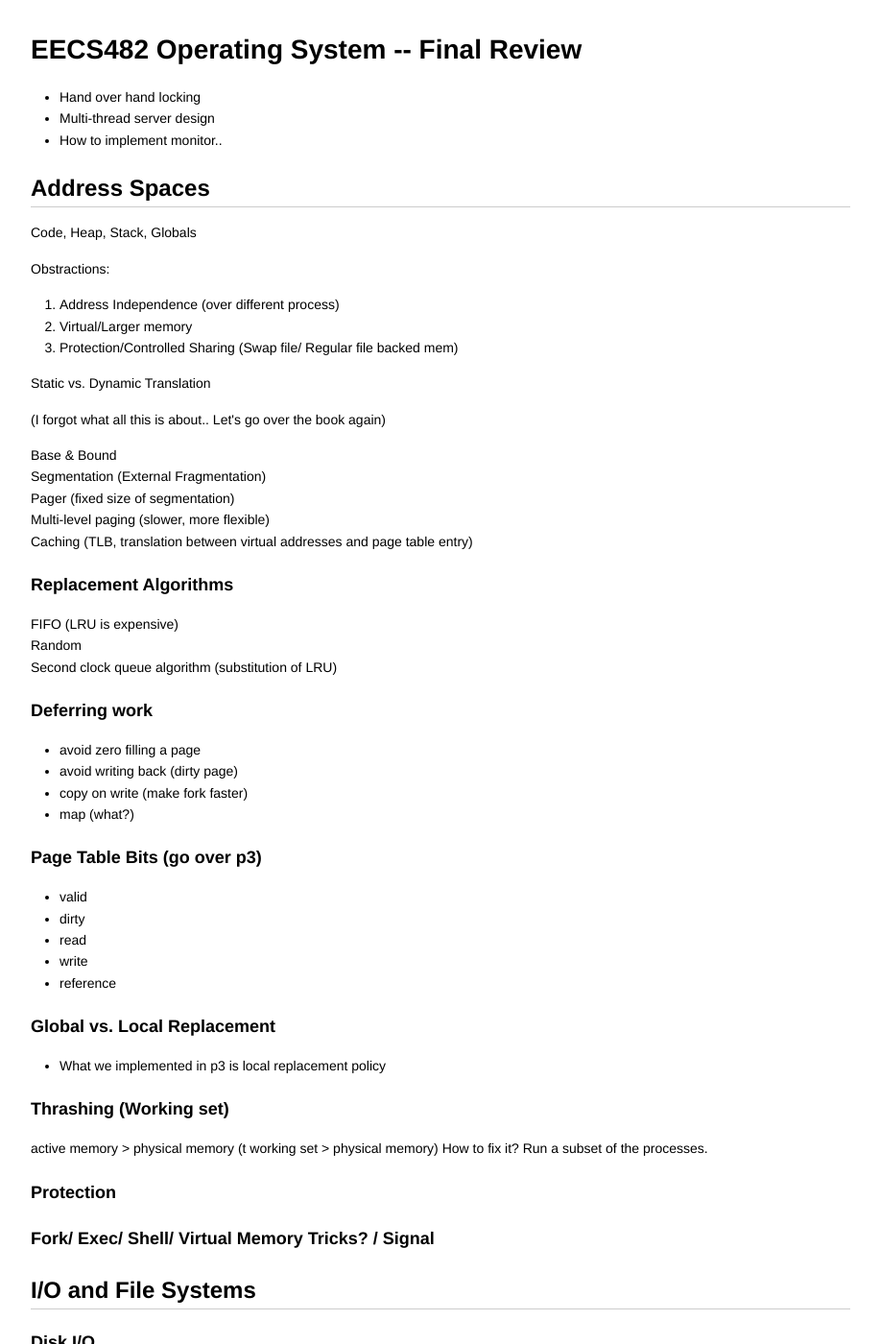
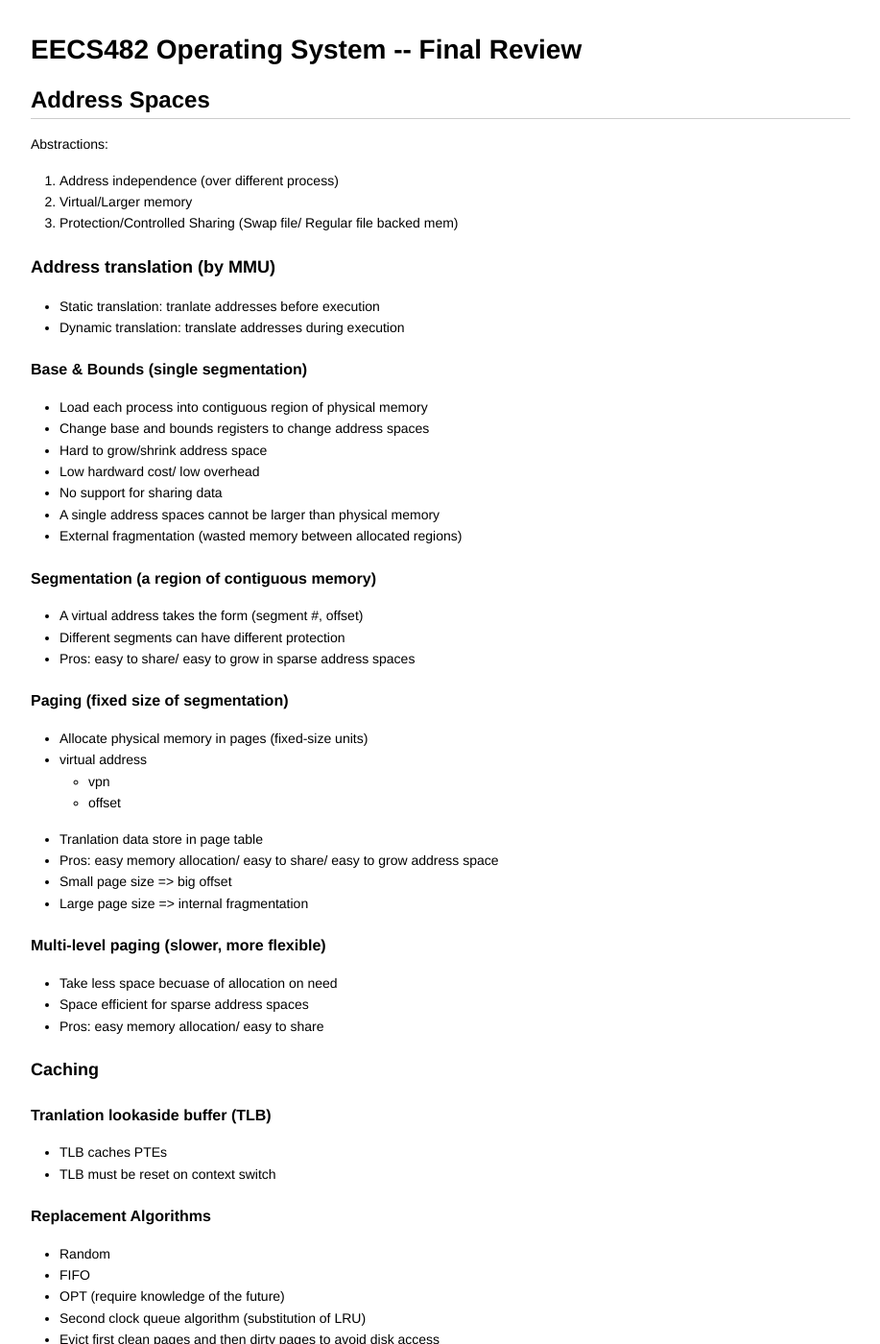
Before and after one commit to lichenhao1995/qinyeli.github.io, a Jekyll site: the page _posts/2016-04-23-eecs482_final_review.html, which Jekyll copies as it is, in a window 1280 px wide and 1400 px high. Shown: the whole window at 96% size, without its empty margins (181-1098 px from the left). Built offline with Jekyll 4.4.1, drawn with Linux system fonts in a browser that asks for light colours; formulas are drawn with MathJax 3; some of the changed text lies outside the part shown.

Commit message:
Updated eecs482 final note

```diff
--- a/_posts/2016-04-22-EECS482 Final Note.html
+++ b/_posts/2016-04-23-eecs482_final_review.html
@@ -445,41 +445,94 @@ pre[class*="language-"] {
 <body>
 <h1 id="toc_0">EECS482 Operating System -- Final Review</h1>
 
-<ul>
-<li>Hand over hand locking</li>
-<li>Multi-thread server design</li>
-<li>How to implement monitor..</li>
-</ul>
-
 <h2 id="toc_1">Address Spaces</h2>
 
-<p>Code, Heap, Stack, Globals</p>
-
-<p>Obstractions:</p>
+<p>Abstractions:</p>
 
 <ol>
-<li>Address Independence (over different process)</li>
+<li>Address independence (over different process)</li>
 <li>Virtual/Larger memory</li>
 <li>Protection/Controlled Sharing (Swap file/ Regular file backed mem)</li>
 </ol>
 
-<p>Static vs. Dynamic Translation</p>
+<h3 id="toc_2">Address translation (by MMU)</h3>
 
-<p>(I forgot what all this is about.. Let&#39;s go over the book again)</p>
+<ul>
+<li>Static translation: tranlate addresses before execution</li>
+<li>Dynamic translation: translate addresses during execution</li>
+</ul>
 
-<p>Base &amp; Bound<br>
-Segmentation (External Fragmentation)<br>
-Pager (fixed size of segmentation)<br>
-Multi-level paging (slower, more flexible)<br>
-Caching (TLB, translation between virtual addresses and page table entry)  </p>
+<h4 id="toc_3">Base &amp; Bounds (single segmentation)</h4>
 
-<h3 id="toc_2">Replacement Algorithms</h3>
+<ul>
+<li>Load each process into contiguous region of physical memory</li>
+<li>Change base and bounds registers to change address spaces</li>
+<li>Hard to grow/shrink address space</li>
+<li>Low hardward cost/ low overhead</li>
+<li>No support for sharing data</li>
+<li>A single address spaces cannot be larger than physical memory</li>
+<li>External fragmentation (wasted memory between allocated regions)</li>
+</ul>
 
-<p>FIFO (LRU is expensive)<br>
-Random<br>
-Second clock queue algorithm (substitution of LRU)</p>
+<h4 id="toc_4">Segmentation (a region of contiguous memory)</h4>
 
-<h3 id="toc_3">Deferring work</h3>
+<ul>
+<li>A virtual address takes the form (segment #, offset)</li>
+<li>Different segments can have different protection</li>
+<li>Pros: easy to share/ easy to grow in sparse address spaces</li>
+</ul>
+
+<h4 id="toc_5">Paging (fixed size of segmentation)</h4>
+
+<ul>
+<li>Allocate physical memory in pages (fixed-size units)</li>
+<li>virtual address
+
+<ul>
+<li>vpn</li>
+<li>offset</li>
+</ul></li>
+<li>Tranlation data store in page table</li>
+<li>Pros: easy memory allocation/ easy to share/ easy to grow address space</li>
+<li>Small page size =&gt; big offset</li>
+<li>Large page size =&gt; internal fragmentation</li>
+</ul>
+
+<h4 id="toc_6">Multi-level paging (slower, more flexible)</h4>
+
+<ul>
+<li>Take less space becuase of allocation on need</li>
+<li>Space efficient for sparse address spaces</li>
+<li>Pros: easy memory allocation/ easy to share</li>
+</ul>
+
+<h3 id="toc_7">Caching</h3>
+
+<h4 id="toc_8">Tranlation lookaside buffer (TLB)</h4>
+
+<ul>
+<li>TLB caches PTEs</li>
+<li>TLB must be reset on context switch</li>
+</ul>
+
+<h4 id="toc_9">Replacement Algorithms</h4>
+
+<ul>
+<li>Random</li>
+<li>FIFO</li>
+<li>OPT (require knowledge of the future)</li>
+<li>Second clock queue algorithm (substitution of LRU)</li>
+<li>Evict first clean pages and then dirty pages to avoid disk access</li>
+</ul>
+
+<h4 id="toc_10">Eviction</h4>
+
+<ul>
+<li>Write back</li>
+<li>Write through</li>
+</ul>
+
+<h3 id="toc_11">Deferring work</h3>
 
 <ul>
 <li>avoid zero filling a page</li>
@@ -488,7 +541,11 @@ Second clock queue algorithm (substitution of LRU)</p>
 <li>map (what?)</li>
 </ul>
 
-<h3 id="toc_4">Page Table Bits (go over p3)</h3>
+<h3 id="toc_12">Page Table</h3>
+
+<ul>
+<li>Page table for kernel address have to be stored in physical memory</li>
+<li>Page table bits
 
 <ul>
 <li>valid</li>
@@ -496,27 +553,93 @@ Second clock queue algorithm (substitution of LRU)</p>
 <li>read</li>
 <li>write</li>
 <li>reference</li>
+</ul></li>
 </ul>
 
-<h3 id="toc_5">Global vs. Local Replacement</h3>
+<h3 id="toc_13">Kernel vs. User Address Spaces</h3>
+
+<p>tranlation table =&gt; mode bit =&gt; sys call =&gt; interrupt vector table</p>
 
 <ul>
-<li>What we implemented in p3 is local replacement policy</li>
+<li>Kernel has its own address space</li>
+<li>Most of the kernel&#39;s virtual address space is pinned to physical memory.</li>
+<li>How does kernel access user&#39;s address space?
+
+<ul>
+<li>Via physical address</li>
+<li>Map kernel address space into every process&#39;s address space
+=&gt; Trap to kernel does not change address spaces; it just allows computer to access both OS and user parts of the address space
+
+<ul>
+<li>Pro: page tables of processes that are not running can be swapped in to the disk</li>
+</ul></li>
+</ul></li>
+<li>Only kernel can change the tranlation data</li>
+<li>Mode bit: kernel mode/ user mode</li>
+<li>Only kernel can execute privilege instructions provided by CPU</li>
+<li>Who changes the mode bit?
+
+<ul>
+<li>kernel!</li>
+<li>How to change back?
+
+<ul>
+<li>Exceptions</li>
+<li>System call</li>
+</ul></li>
+</ul></li>
+<li><p>user mode =&gt; kernel mode (All these are atomic)</p>
+
+<ul>
+<li>Set the mode bit to kernel mode</li>
+<li>Save registers, program counter, stack pointer</li>
+<li>Switch to the kernel stack (via changing sp)
+
+<ul>
+<li>Otherwise, other thread in can modify the kernel stack</li>
+<li>Each thread has its own kernel stack</li>
+</ul></li>
+<li>Switch to the kernel address space</li>
+<li>Jump to the sys call interrupt_handler</li>
+</ul></li>
+<li><p>Interrupt vector table (const, only set in boot)</p></li>
+<li><p>Administrative processis still running user model</p></li>
 </ul>
 
-<h3 id="toc_6">Thrashing (Working set)</h3>
+<h3 id="toc_14">Process Creation</h3>
 
-<p>active memory &gt; physical memory
-(t working set &gt; physical memory)
-How to fix it? Run a subset of the processes.</p>
+<ul>
+<li>Allocate process control block</li>
+<li>Initilize tranlation data for new address space</li>
+<li>Read program from executable into memory</li>
+<li>Initialize register</li>
+<li>Set user mode bit to user</li>
+<li>Jump to start of program</li>
+</ul>
 
-<h3 id="toc_7">Protection</h3>
+<h3 id="toc_15">Multiprocess Issues</h3>
 
-<h3 id="toc_8">Fork/ Exec/ Shell/ Virtual Memory Tricks? / Signal</h3>
+<ul>
+<li>Global vs. Local Replacement</li>
+<li>Thrashing (Working set)
 
-<h2 id="toc_9">I/O and File Systems</h2>
+<ul>
+<li>active memory &gt; physical memory</li>
+<li>i.e. (t working set &gt; physical memory)</li>
+<li>How to fix it? Run a subset of the processes.</li>
+</ul></li>
+</ul>
 
-<h3 id="toc_10">Disk I/O</h3>
+<h4 id="toc_16">Process Creation</h4>
+
+<ol>
+<li>fork()</li>
+<li>exec(): replace new process&#39;s data address space with data from program executable</li>
+</ol>
+
+<h2 id="toc_17">I/O and File Systems</h2>
+
+<h3 id="toc_18">Disk I/O</h3>
 
 <p>Abstraction provided by OS:</p>
 
@@ -569,7 +692,7 @@ How to fix it? Run a subset of the processes.</p>
 <li>No overwrite =&gt; page program operation, erase operation before rewrite</li>
 </ul>
 
-<h3 id="toc_11">File Systems</h3>
+<h3 id="toc_19">File Systems</h3>
 
 <ul>
 <li>File system is a persistent data structure</li>
@@ -585,7 +708,7 @@ How to fix it? Run a subset of the processes.</p>
 <li>Most files are small, but most bytes are in the large files</li>
 </ul>
 
-<h4 id="toc_12">How to find files? How to organize files?</h4>
+<h4 id="toc_20">How to find files? How to organize files?</h4>
 
 <ul>
 <li>File header (inode) that stores
@@ -598,7 +721,7 @@ How to fix it? Run a subset of the processes.</p>
 </ul></li>
 </ul>
 
-<h5 id="toc_13">Contiguous allocation (corresponds to base and bound)</h5>
+<h5 id="toc_21">Contiguous allocation (corresponds to base and bound)</h5>
 
 <ul>
 <li>An array of blocks</li>
@@ -608,7 +731,7 @@ How to fix it? Run a subset of the processes.</p>
 <li>External fragmentation</li>
 </ul>
 
-<h5 id="toc_14">Indexed files (corresponds to paging)</h5>
+<h5 id="toc_22">Indexed files (corresponds to paging)</h5>
 
 <ul>
 <li>An array of block pointers</li>
@@ -616,7 +739,7 @@ How to fix it? Run a subset of the processes.</p>
 <li>Potentially slow sequencial access</li>
 </ul>
 
-<h6 id="toc_15">Multi-level indexed files</h6>
+<h6 id="toc_23">Multi-level indexed files</h6>
 
 <ul>
 <li>A tree of block pointers</li>
@@ -624,7 +747,7 @@ How to fix it? Run a subset of the processes.</p>
 <li>Potentially more accesses to read a file block =&gt; unbalanced tree</li>
 </ul>
 
-<h4 id="toc_16">File Caching</h4>
+<h4 id="toc_24">File Caching</h4>
 
 <ul>
 <li>Virtual memory starts from memory and adds disk for larger capacity</li>
@@ -643,7 +766,7 @@ How to fix it? Run a subset of the processes.</p>
 </ul></li>
 </ul>
 
-<h4 id="toc_17">Reliability &amp; Durability</h4>
+<h4 id="toc_25">Reliability &amp; Durability</h4>
 
 <ul>
 <li>Ordering</li>
@@ -655,7 +778,7 @@ How to fix it? Run a subset of the processes.</p>
 </ul></li>
 </ul>
 
-<h5 id="toc_18">Shadowing (enable time machine)</h5>
+<h5 id="toc_26">Shadowing (enable time machine)</h5>
 
 <ol>
 <li>Update the shadow</li>
@@ -663,14 +786,14 @@ How to fix it? Run a subset of the processes.</p>
 <li>Update the new shadow</li>
 </ol>
 
-<h6 id="toc_19">Shadow Paging</h6>
+<h6 id="toc_27">Shadow Paging</h6>
 
 <ul>
 <li>Based on the observation that file system is a tree</li>
 <li>Only shadow nodes that are related to the transaction</li>
 </ul>
 
-<h5 id="toc_20">Logging</h5>
+<h5 id="toc_28">Logging</h5>
 
 <ol>
 <li>Write modifications to log, (which is stored in the disk)</li>
@@ -683,7 +806,7 @@ How to fix it? Run a subset of the processes.</p>
 <li>If only logging metadata, called journalling</li>
 </ul>
 
-<h5 id="toc_21">Log-structrued File System (LFS)</h5>
+<h5 id="toc_29">Log-structrued File System (LFS)</h5>
 
 <ul>
 <li>Optimize file system for writes (sequential)</li>
@@ -695,11 +818,11 @@ How to fix it? Run a subset of the processes.</p>
 
 <p>Problem: external fragmentation =&gt; log cleaner</p>
 
-<h2 id="toc_22">Networking and Distributed System</h2>
+<h2 id="toc_30">Networking and Distributed System</h2>
 
-<h3 id="toc_23">Networking</h3>
+<h3 id="toc_31">Networking</h3>
 
-<h4 id="toc_24">Socket</h4>
+<h4 id="toc_32">Socket</h4>
 
 <p>app -&gt; socket -&gt; NIC(network interface card) -&gt; NIC -&gt; socket -&gt; app</p>
 
@@ -708,11 +831,11 @@ How to fix it? Run a subset of the processes.</p>
 <li>bounded consumer-producer buffer</li>
 </ul>
 
-<h4 id="toc_25">IP (Internet Protocol)</h4>
+<h4 id="toc_33">IP (Internet Protocol)</h4>
 
 <ul>
 <li>UDP: message-oriented protocol, send data in chuncks (message bound visible), unreliable, fast (e.g. for live vedio streaming)</li>
-<li>TCP: connection-oriented protocol, slow, provide three obstractions
+<li>TCP: connection-oriented protocol, slow, provide three abstractions
 
 <ul>
 <li>reliability
@@ -738,7 +861,7 @@ How to fix it? Run a subset of the processes.</p>
 </ul></li>
 </ul>
 
-<h3 id="toc_26">Distributed System</h3>
+<h3 id="toc_34">Distributed System</h3>
 
 <p>Why do we want distributed System?</p>
 
@@ -821,7 +944,7 @@ void product_stub() {
     send(sock, &amp;status, sizeof(status));
 }</code></pre></div>
 
-<h4 id="toc_27">Ordering of distributed system</h4>
+<h4 id="toc_35">Ordering of distributed system</h4>
 
 <ul>
 <li>To synchronize in distributed system, we use message to communicate rather than shared memory.</li>
@@ -844,9 +967,9 @@ void product_stub() {
 <li>Each receive event set the local clock <code>Cj = max{Cj + 1, Ci + 1}</code></li>
 </ol>
 
-<h4 id="toc_28">Distributed File System</h4>
+<h4 id="toc_36">Distributed File System</h4>
 
-<h5 id="toc_29">Client side caching</h5>
+<h5 id="toc_37">Client side caching</h5>
 
 <ul>
 <li>Put more work to the client</li>
@@ -863,7 +986,7 @@ void product_stub() {
 </ul></li>
 </ul>
 
-<h5 id="toc_30">Partition of work among multiple server</h5>
+<h5 id="toc_38">Partition of work among multiple server</h5>
 
 <ul>
 <li>Distribute volumes (subtrees of file system) over multiple server (usually with administrative boundary)</li>
@@ -877,7 +1000,7 @@ void product_stub() {
 <li>But they do not solve the hotspot problem</li>
 </ul>
 
-<h5 id="toc_31">Replication (for fault tolerance)</h5>
+<h5 id="toc_39">Replication (for fault tolerance)</h5>
 
 <ul>
 <li>Client, Primary, Backup</li>
@@ -886,9 +1009,9 @@ void product_stub() {
 <li>Can also balance load on read requests</li>
 </ul>
 
-<h4 id="toc_32">Fault Tolerance</h4>
+<h4 id="toc_40">Fault Tolerance</h4>
 
-<h5 id="toc_33">Fail-stop failure</h5>
+<h5 id="toc_41">Fail-stop failure</h5>
 
 <ol>
 <li>On failure, a node stops running</li>
@@ -900,7 +1023,7 @@ void product_stub() {
 <li>Require f+1 nodes to tolerate f failures</li>
 </ul>
 
-<h5 id="toc_34">Crash failure</h5>
+<h5 id="toc_42">Crash failure</h5>
 
 <ol>
 <li>On failure, a node stops running</li>
@@ -912,7 +1035,7 @@ void product_stub() {
 <li>Require 2f+1 nodes to tolerate f failures</li>
 </ul>
 
-<h5 id="toc_35">Byzantine failure</h5>
+<h5 id="toc_43">Byzantine failure</h5>
 
 <ul>
 <li>Safety: if agree, agree on the same value</li>
@@ -929,7 +1052,7 @@ void product_stub() {
 <li><p>Failures have to be independent =&gt; expensive</p></li>
 </ul>
 
-<h5 id="toc_36">Replicated State Machine</h5>
+<h5 id="toc_44">Replicated State Machine</h5>
 
 <ul>
 <li>Same starting state</li>
```
